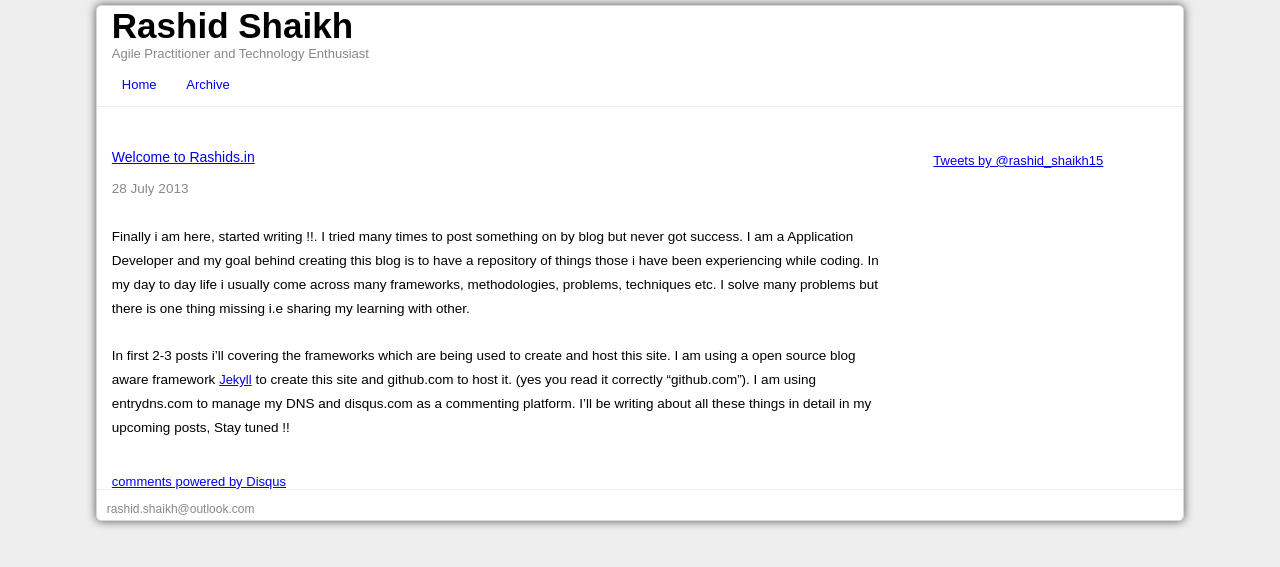
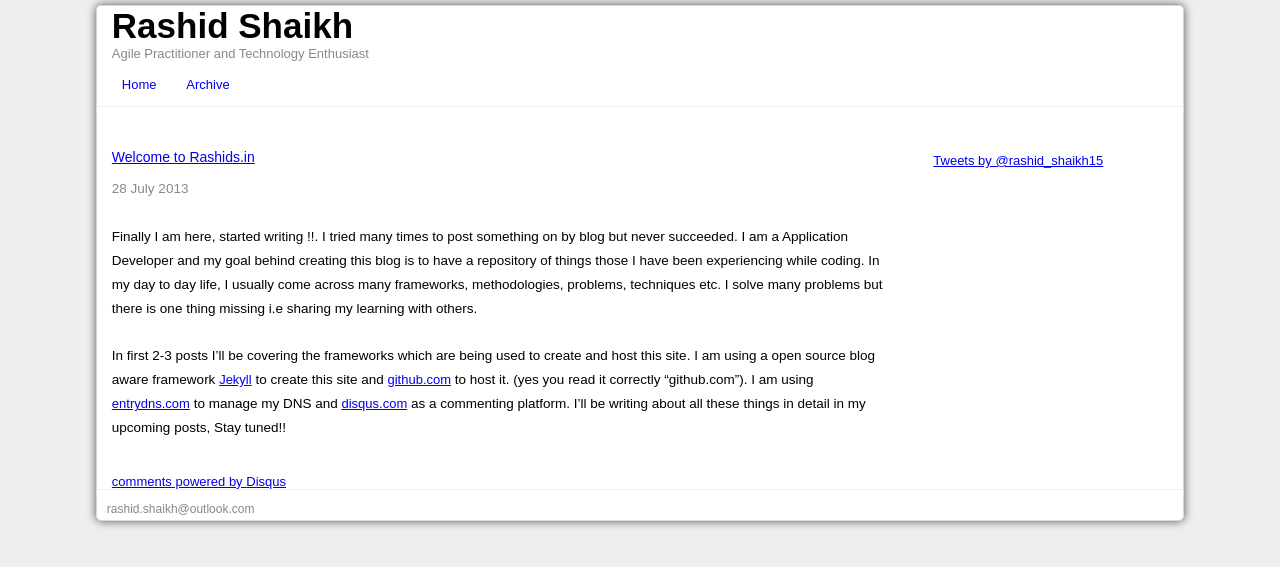
Before and after one commit to rashidshaikh/rashidshaikh.github.com, a Jekyll site: the page built from _posts/2013-07-28-first-post.markdown, in a window 1280 px wide. Shown: the top 567 px of the page. Built offline with Jekyll 4.4.1, drawn with Linux system fonts in a browser that asks for light colours; comment, search, counter and statistics services are not loaded.

Commit message:
Text changes for first post

```diff
--- a/_posts/2013-07-28-first-post.markdown
+++ b/_posts/2013-07-28-first-post.markdown
@@ -2,10 +2,10 @@
 layout: post
 title: Welcome to Rashids.in
 date: 28 Jul 2013
-summary: Finally i am here, started writing !!. I tried many times to post something on by blog but never got success. I am a Application Developer and my goal behind creating this blog is to have a repository of things those i have been experiencing while coding. In my day to day life i usually come across many frameworks, methodologies, problems, techniques etc. I solve many problems but there is one thing missing i.e sharing my learning with other.
+summary: Finally I am here, started writing !!. I tried many times to post something on by blog but never succeeded. I am a Application Developer and my goal behind creating this blog is to have a repository of things those I have been experiencing while coding. In my day to day life, I usually come across many frameworks, methodologies, problems, techniques etc. I solve many problems but there is one thing missing i.e sharing my learning with others.
 keywords: learning,experiance,application
 status: up
 ---
-Finally i am here, started writing !!. I tried many times to post something on by blog but never got success. I am a Application Developer and my goal behind creating this blog is to have a repository of things those i have been experiencing while coding. In my day to day life i usually come across many frameworks, methodologies, problems, techniques etc. I solve many problems but there is one thing missing i.e sharing my learning with other.
+Finally I am here, started writing !!. I tried many times to post something on by blog but never succeeded. I am a Application Developer and my goal behind creating this blog is to have a repository of things those I have been experiencing while coding. In my day to day life, I usually come across many frameworks, methodologies, problems, techniques etc. I solve many problems but there is one thing missing i.e sharing my learning with others.
 
-In first 2-3 posts i'll covering the frameworks which are being used to create and host this site. I am using a open source blog aware framework [Jekyll](http://jekyllrb.com/) to create this site and github.com to host it. (yes you read it correctly "github.com"). I am using entrydns.com to manage my DNS and disqus.com as a commenting platform. I'll be writing about all these things in detail in my upcoming posts, Stay tuned !!
+In first 2-3 posts I'll be covering the frameworks which are being used to create and host this site. I am using a open source blog aware framework [Jekyll](http://jekyllrb.com/) to create this site and [github.com](http://github.com) to host it. (yes you read it correctly "github.com"). I am using [entrydns.com](entrydns.com) to manage my DNS and [disqus.com](disqus.com) as a commenting platform. I'll be writing about all these things in detail in my upcoming posts, Stay tuned!!
```
